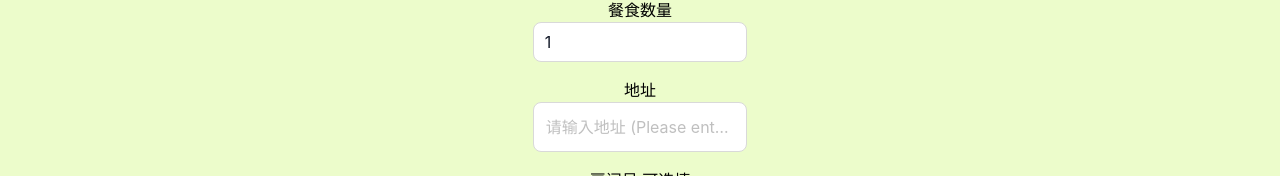
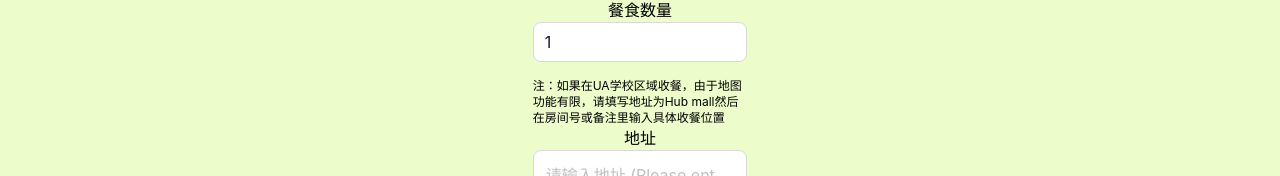
Before and after one commit to YouweiPeng/food-delivery-app-frontend, a React (Vite) app: page /checkout in a window 1280 px wide. Shown: the part 426-602 px from the top of the page. Built offline with nearby package versions, Linux system fonts and the light colour scheme; no server answers.

Commit message:
added more description

```diff
--- a/src/pages/CheckoutPage.jsx
+++ b/src/pages/CheckoutPage.jsx
@@ -203,7 +203,9 @@ const CheckoutPage = () => {
         <div>
 
 
-
+        <p
+          className='text-xs text-start'
+        >注：如果在UA学校区域收餐，由于地图功能有限，请填写地址为Hub mall然后在房间号或备注里输入具体收餐位置</p>
         <label htmlFor="address">地址</label>
         <Input
           size = 'large'
```
